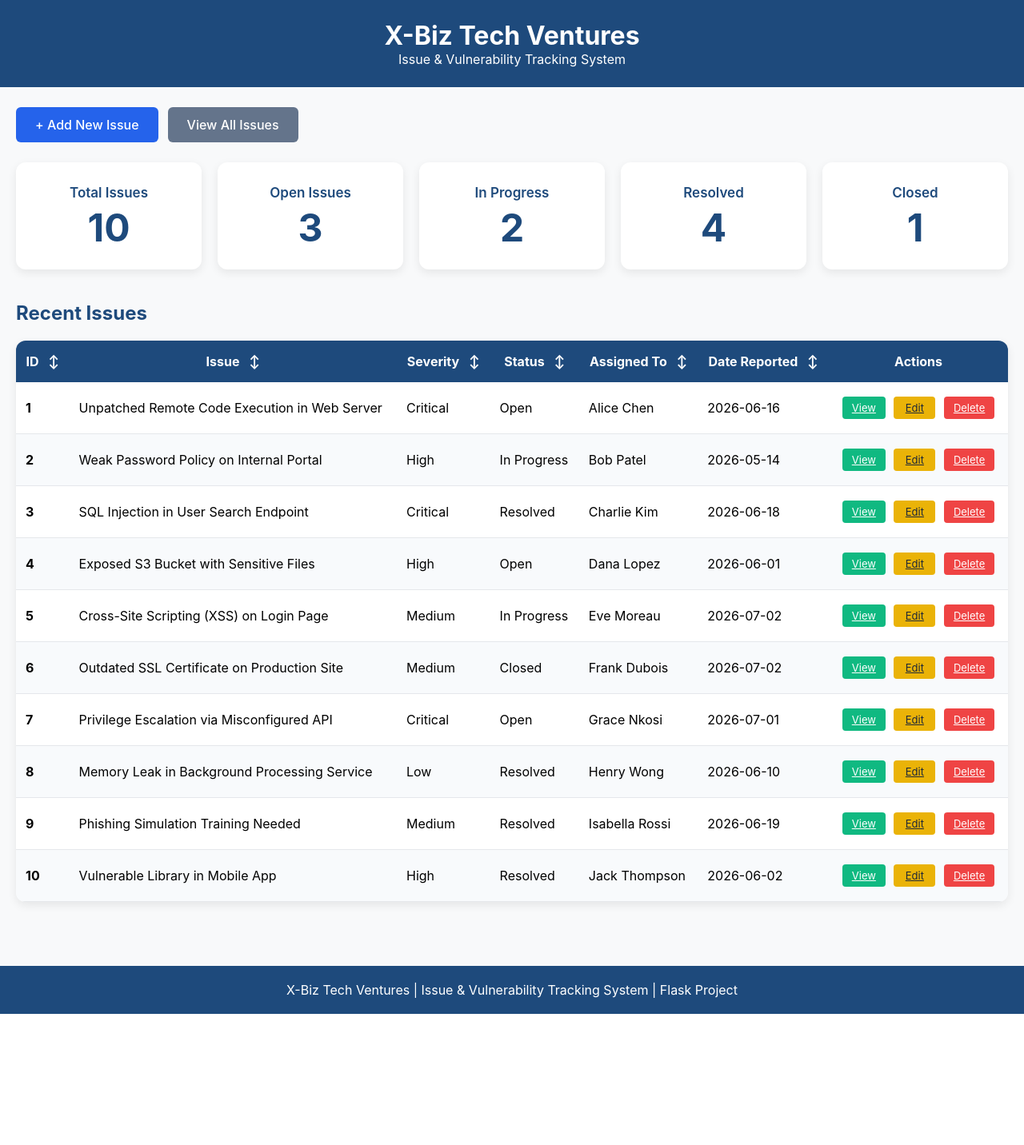
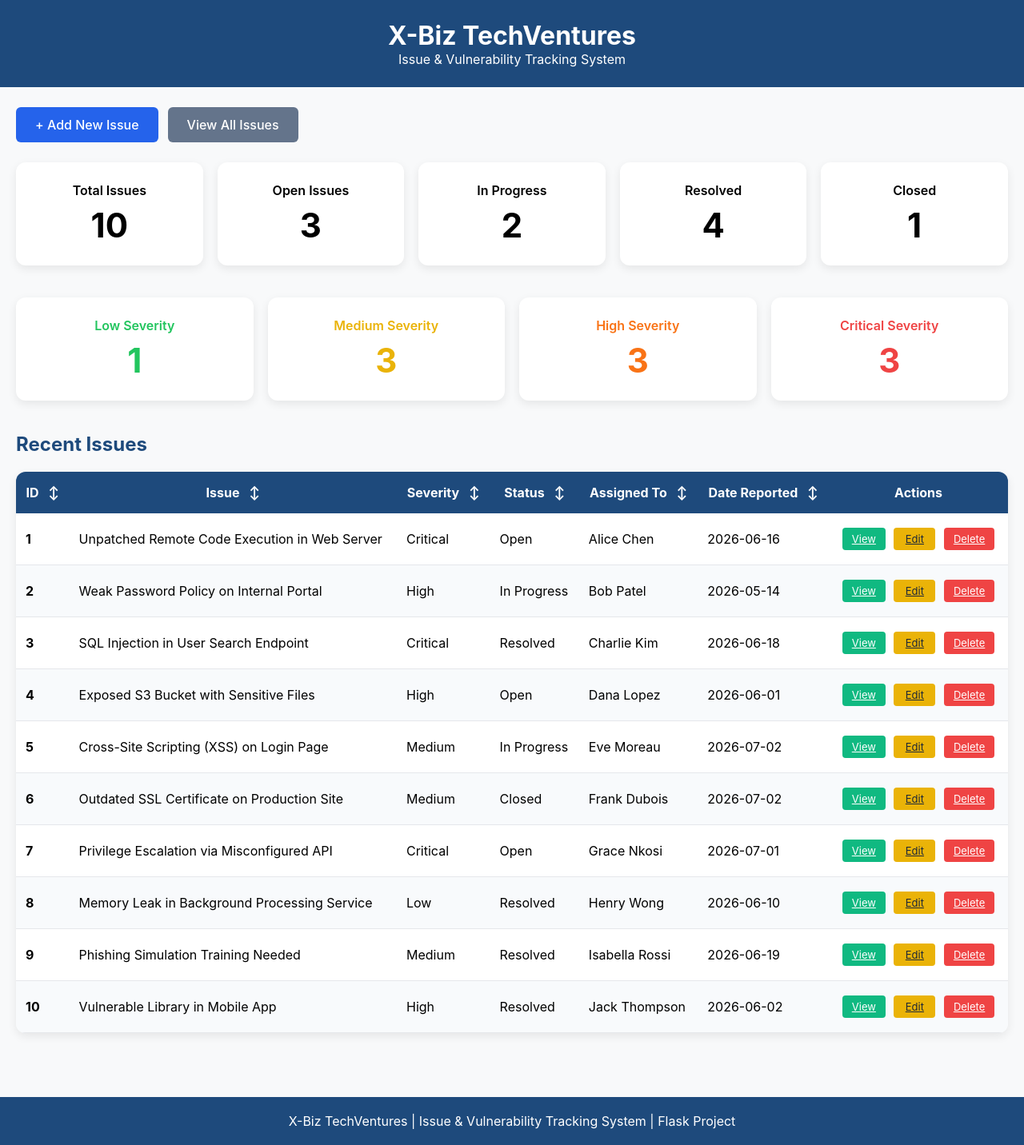
Before and after one commit to Khushig14/tracking-system, a Flask app: page / in a window 1280 px wide. Shown: the whole page at 80% size. Before the commit the page ends 1268 px from the top, so only its background shows below. Run offline with Flask 3, Linux system fonts and the light colour scheme; data comes from the database, SQL or seed files in the repository.

Commit message:
Additions to statistics data

```diff
--- a/app.py
+++ b/app.py
@@ -23,15 +23,6 @@ def init_db():
             last_updated TIMESTAMP DEFAULT CURRENT_TIMESTAMP
         )
     """)
-
-    # Add missing columns safely (for existing databases)
-    try:
-        cursor.execute("ALTER TABLE issues ADD COLUMN assigned_to TEXT")
-        cursor.execute("ALTER TABLE issues ADD COLUMN date_reported DATE")
-        cursor.execute("ALTER TABLE issues ADD COLUMN cve TEXT")
-        cursor.execute("ALTER TABLE issues ADD COLUMN remediation TEXT")
-    except sqlite3.OperationalError:
-        pass  # Columns already exist
 
     connection.commit()
     connection.close()
@@ -61,6 +52,18 @@ def home():
     cursor.execute("SELECT COUNT(*) FROM issues WHERE status='Closed'")
     closed_issues = cursor.fetchone()[0]
 
+    cursor.execute("SELECT COUNT(*) FROM issues WHERE severity='Low'")
+    low_severity = cursor.fetchone()[0]
+
+    cursor.execute("SELECT COUNT(*) FROM issues WHERE severity='Medium'")
+    medium_severity = cursor.fetchone()[0]
+
+    cursor.execute("SELECT COUNT(*) FROM issues WHERE severity='High'")
+    high_severity = cursor.fetchone()[0]
+
+    cursor.execute("SELECT COUNT(*) FROM issues WHERE severity='Critical'")
+    critical_severity = cursor.fetchone()[0]
+
     connection.close()
 
     return render_template(
@@ -70,7 +73,11 @@ def home():
         open_issues=open_issues,
         in_progress_issues=in_progress_issues,
         resolved_issues=resolved_issues,
-        closed_issues=closed_issues
+        closed_issues=closed_issues,
+        low_severity=low_severity,
+        medium_severity=medium_severity,
+        high_severity=high_severity,
+        critical_severity=critical_severity
     )
 
 # ---------------- ADD ISSUE ----------------
--- a/templates/home.html
+++ b/templates/home.html
@@ -3,7 +3,7 @@
 <head>
     <meta charset="UTF-8">
     <meta name="viewport" content="width=device-width, initial-scale=1.0">
-    <title>X-Biz Tech Ventures - Dashboard</title>
+    <title>X-Biz TechVentures - Dashboard</title>
     <style>
         * { margin:0; padding:0; box-sizing:border-box; }
         body { font-family: -apple-system, BlinkMacSystemFont, 'Segoe UI', Roboto, sans-serif; background:#f8f9fa; }
@@ -14,18 +14,38 @@
         .btn-secondary { background:#64748b; color:white; }
 
         .container { max-width:1400px; margin:0 auto; padding:0 20px; }
-        .stats { display:flex; gap:20px; margin-bottom:40px; flex-wrap: nowrap; }
+
+        .stats {
+            display:flex;
+            gap:18px;
+            margin-bottom:40px;
+            flex-wrap: wrap;
+        }
         .card {
             flex: 1;
             min-width: 160px;
             background:white;
-            padding:28px 20px;
+            padding:25px 20px;
             border-radius:12px;
             box-shadow:0 4px 12px rgba(0,0,0,0.08);
             text-align:center;
         }
-        .card h3 { color:#1e4a7c; margin-bottom:10px; font-size:17px; font-weight:600; }
-        .card p { font-size:48px; font-weight:700; color:#1e4a7c; margin:0; line-height:1; }
+        .card h3 {
+            margin-bottom:8px;
+            font-size:16px;
+            font-weight:600;
+        }
+        .card p {
+            font-size:42px;
+            font-weight:700;
+            margin:0;
+        }
+
+        /* Severity Color Coding */
+        .low { color: #22c55e; }
+        .medium { color: #eab308; }
+        .high { color: #f97316; }
+        .critical { color: #ef4444; }
 
         h2 { color:#1e4a7c; margin-bottom:20px; }
 
@@ -70,7 +90,7 @@
 <body>
 
 <header>
-    <h1>X-Biz Tech Ventures</h1>
+    <h1>X-Biz TechVentures</h1>
     <p class="subtitle">Issue &amp; Vulnerability Tracking System</p>
 </header>
 
@@ -100,6 +120,26 @@
         <div class="card">
             <h3>Closed</h3>
             <p>{{ closed_issues }}</p>
+        </div>
+    </div>
+
+    <!-- Severity Statistics -->
+    <div class="stats">
+        <div class="card">
+            <h3 class="low">Low Severity</h3>
+            <p class="low">{{ low_severity }}</p>
+        </div>
+        <div class="card">
+            <h3 class="medium">Medium Severity</h3>
+            <p class="medium">{{ medium_severity }}</p>
+        </div>
+        <div class="card">
+            <h3 class="high">High Severity</h3>
+            <p class="high">{{ high_severity }}</p>
+        </div>
+        <div class="card">
+            <h3 class="critical">Critical Severity</h3>
+            <p class="critical">{{ critical_severity }}</p>
         </div>
     </div>
 
@@ -137,23 +177,12 @@
 </div>
 
 <footer>
-    X-Biz Tech Ventures | Issue &amp; Vulnerability Tracking System | Flask Project
+    X-Biz TechVentures | Issue &amp; Vulnerability Tracking System | Flask Project
 </footer>
 
 <script>
-const severityOrder = {
-    "Low": 1,
-    "Medium": 2,
-    "High": 3,
-    "Critical": 4
-};
-
-const statusOrder = {
-    "Open": 1,
-    "In Progress": 2,
-    "Resolved": 3,
-    "Closed": 4
-};
+const severityOrder = { "Low": 1, "Medium": 2, "High": 3, "Critical": 4 };
+const statusOrder = { "Open": 1, "In Progress": 2, "Resolved": 3, "Closed": 4 };
 
 function sortTable(col, tableId) {
     const table = document.getElementById(tableId);
@@ -166,34 +195,23 @@ function sortTable(col, tableId) {
         let x = a.cells[col].textContent.trim();
         let y = b.cells[col].textContent.trim();
 
-        // Custom Severity Sorting
-        if (col === 2) {
-            const xVal = severityOrder[x] || 0;
-            const yVal = severityOrder[y] || 0;
-            return isAsc ? xVal - yVal : yVal - xVal;
+        if (col === 2) { // Severity
+            return isAsc ? (severityOrder[x]||0) - (severityOrder[y]||0) : (severityOrder[y]||0) - (severityOrder[x]||0);
+        }
+        if (col === 3) { // Status
+            return isAsc ? (statusOrder[x]||0) - (statusOrder[y]||0) : (statusOrder[y]||0) - (statusOrder[x]||0);
         }
 
-        // Custom Status Sorting
-        if (col === 3) {
-            const xVal = statusOrder[x] || 0;
-            const yVal = statusOrder[y] || 0;
-            return isAsc ? xVal - yVal : yVal - xVal;
-        }
-
-        if (!isNaN(x) && !isNaN(y)) {
-            return isAsc ? x - y : y - x;
-        }
+        if (!isNaN(x) && !isNaN(y)) return isAsc ? x - y : y - x;
         return isAsc ? x.localeCompare(y) : y.localeCompare(x);
     });
 
     rows.forEach(row => tbody.appendChild(row));
 
-    // Reset all arrows
     for (let i = 0; i < 6; i++) {
         const arrow = document.getElementById('arrow' + i);
         if (arrow) arrow.textContent = '↕';
     }
-
     document.getElementById('arrow' + col).textContent = isAsc ? '↑' : '↓';
 
     table.setAttribute('data-sort-' + col, isAsc ? 'asc' : 'desc');
```
